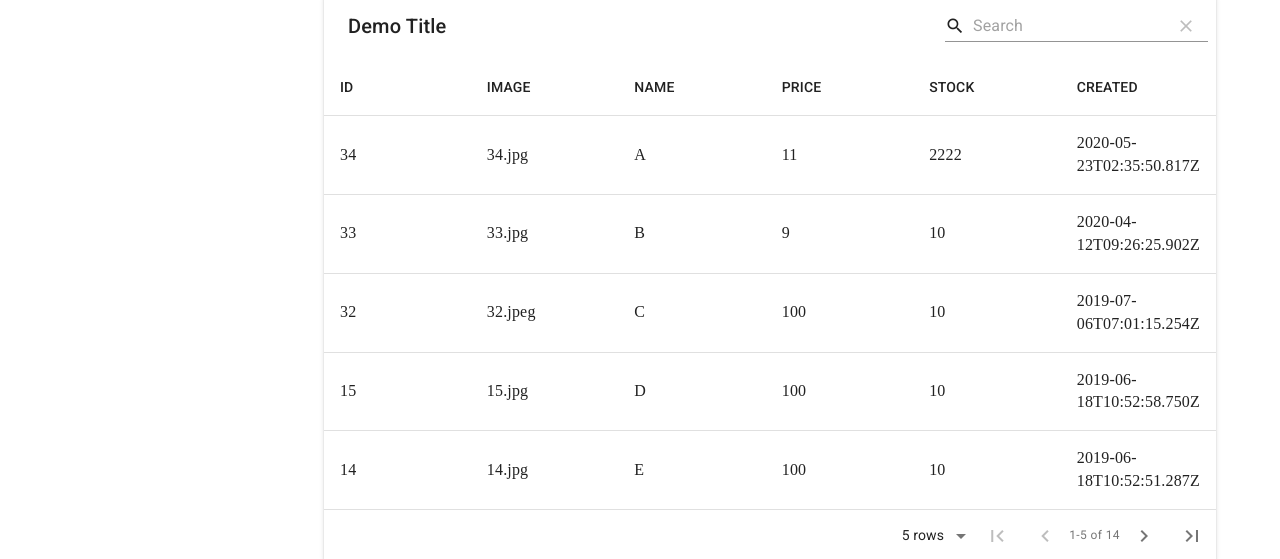
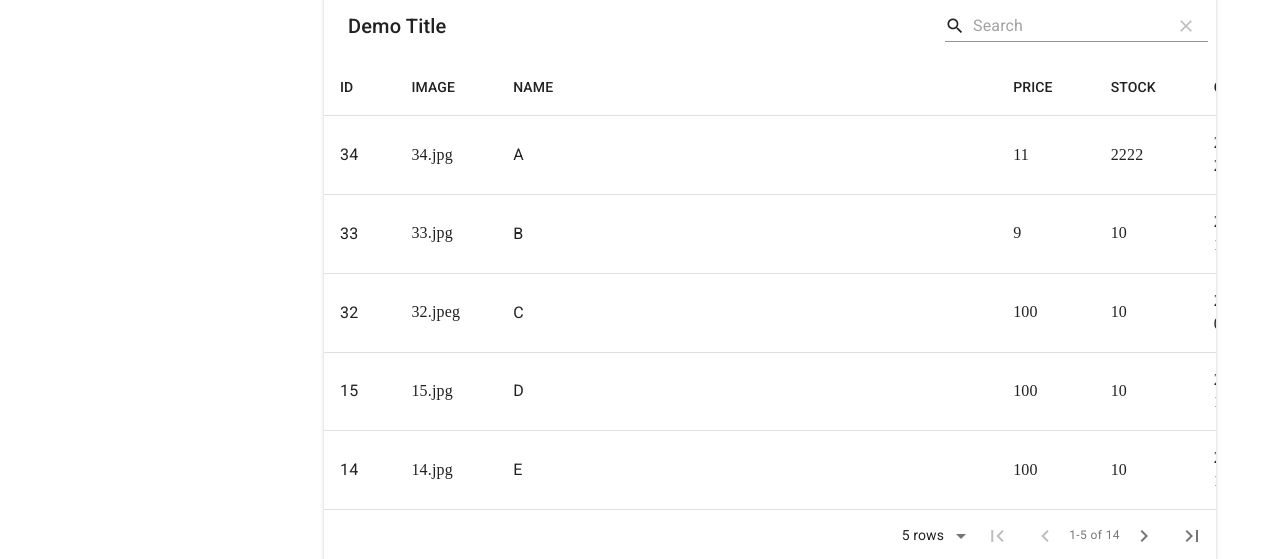
Before and after one commit to Johnbak/next-tsx-workshop-play, a Next.js app: page /stock in a window 1280 px wide. Shown: the part 110-669 px from the top of the page. Built offline with nearby package versions, Linux system fonts and the light colour scheme.

Commit message:
Custom Column Rendering

```diff
--- a/pages/stock.tsx
+++ b/pages/stock.tsx
@@ -4,6 +4,7 @@ import Layout from "../components/layouts/layout";
 import Menu from "../components/layouts/menu";
 import MaterialTable from "material-table";
 import { products } from "./api/dummy";
+import Typography from "@material-ui/core/Typography";
 
 interface Props {}
 
@@ -11,7 +12,7 @@ export default function stock({}: Props): ReactElement {
   const columns = [
     {
       title: "ID",
-      field: "id",
+      render: (item) => <Typography variant="body1">{item.id}</Typography>,
     },
     {
       title: "IMAGE",
@@ -19,7 +20,8 @@ export default function stock({}: Props): ReactElement {
     },
     {
       title: "NAME",
-      field: "name",
+      cellStyle: { minWidth: 500 },
+      render: (item) => <Typography variant="body1">{item.name}</Typography>,
     },
     {
       title: "PRICE",
```
